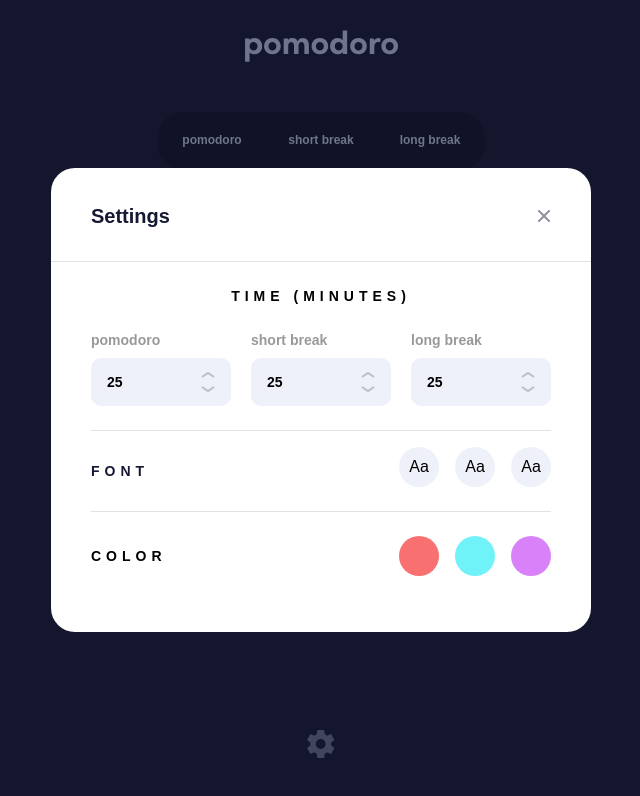
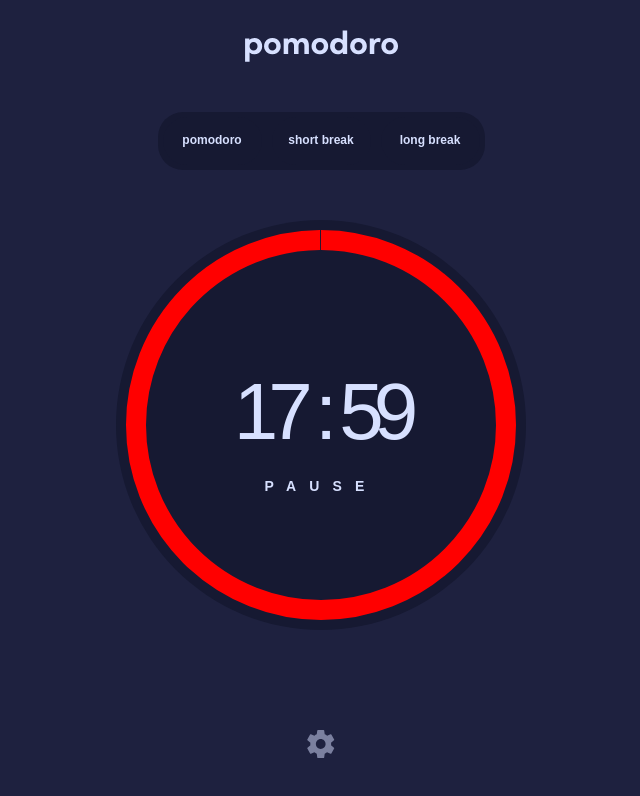
Before and after one commit to achiewe/pomodoro-app, a Next.js app: page / in a window 1280 px wide. Shown: the top 796 px of the page, without its empty margins (319-959 px from the left). Built offline with nearby package versions, Linux system fonts and the light colour scheme.

Commit message:
add the logic to show setting panel if state is true and if its false hide it

```diff
--- a/src/app/components/SettingPanel.tsx
+++ b/src/app/components/SettingPanel.tsx
@@ -2,14 +2,21 @@
 import upArrow from "../../../public/assets/icon-arrow-up.svg";
 import downArrow from "../../../public/assets/icon-arrow-down.svg";
 import Image from "next/image";
-import { useDispatch } from "react-redux";
+import { useDispatch, useSelector } from "react-redux";
 import { setOpenSetting } from "../redux/features/OpenSettingSlice";
+import { RootState } from "../redux/store";
 
 export default function SettingPanel() {
   const dispatch = useDispatch();
+  const openSetting = useSelector((store: RootState) => store.openSetting);
+  console.log(openSetting);
 
   return (
-    <div className="w-screen h-screen absolute top-0 left-0 flex flex-col px-[15px] bg-[#0a0c1c80] md:px-0 justify-center items-center">
+    <div
+      className={`w-screen h-screen absolute top-0 left-0 ${
+        openSetting ? "hidden" : "flex"
+      } flex-col px-[15px] bg-[#0a0c1c80] md:px-0 justify-center items-center`}
+    >
       <div className="pt-9 pb-14 w-full max-w-[540px] bg-[#FFFFFF] rounded-3xl">
         <div className="px-6 md:px-10 flex justify-between items-center">
           <h3 className="text-[20px] text-[#161932] font-bold leading-[24.8px]">
@@ -20,7 +27,7 @@ export default function SettingPanel() {
             width="14"
             height="14"
             onClick={() => {
-              dispatch(setOpenSetting());
+              dispatch(setOpenSetting(false));
             }}
           >
             <path
--- a/src/app/components/Settings.tsx
+++ b/src/app/components/Settings.tsx
@@ -1,14 +1,19 @@
 "use client";
-import { useDispatch, useSelector } from "react-redux";
-import { RootState } from "../redux/store";
+import { useDispatch } from "react-redux";
 import { setOpenSetting } from "../redux/features/OpenSettingSlice";
 
 export default function Settings() {
   const dispatch = useDispatch();
-  const openSetting = useSelector((store: RootState) => store.openSetting);
-  console.log(openSetting);
+
   return (
-    <svg xmlns="http://www.w3.org/2000/svg" width="28" height="28">
+    <svg
+      xmlns="http://www.w3.org/2000/svg"
+      width="28"
+      height="28"
+      onClick={() => {
+        dispatch(setOpenSetting(true));
+      }}
+    >
       <path
         fill="#D7E0FF"
         className="hover:opacity-100 cursor-pointer"
--- a/src/app/redux/features/OpenSettingSlice.ts
+++ b/src/app/redux/features/OpenSettingSlice.ts
@@ -1,4 +1,4 @@
-import { createSlice } from "@reduxjs/toolkit";
+import { PayloadAction, createSlice } from "@reduxjs/toolkit";
 
 export interface SettingProps {
   openSetting: boolean;
@@ -12,8 +12,8 @@ const OpenSettingSlice = createSlice({
   name: "openSetting",
   initialState,
   reducers: {
-    setOpenSetting: (state) => {
-      state.openSetting = !state.openSetting;
+    setOpenSetting: (state, action: PayloadAction<boolean>) => {
+      state.openSetting = action.payload;
     },
   },
 });
```
